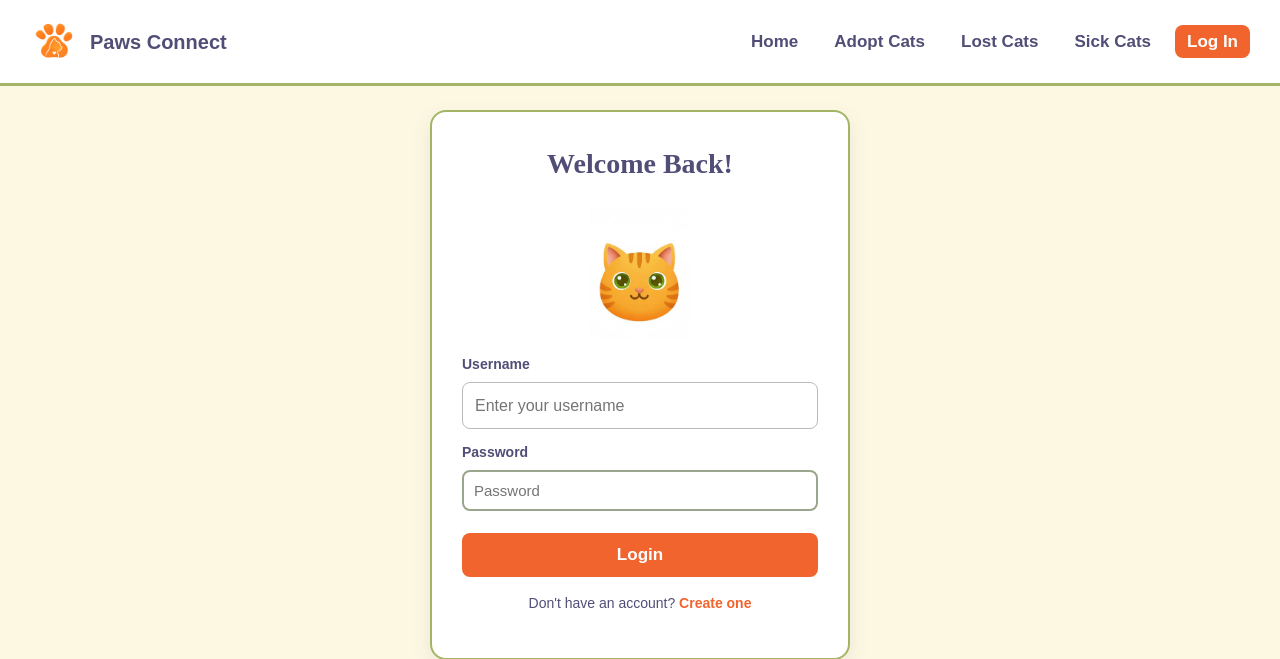
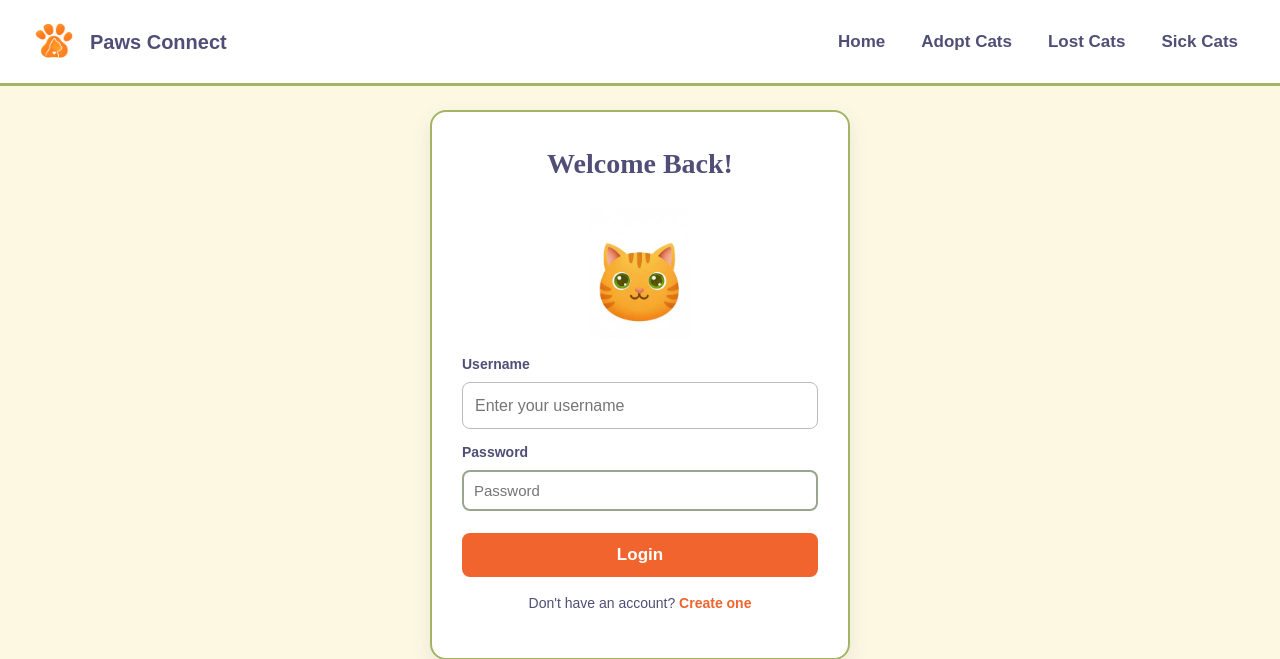
Before and after one commit to Retajkhaleed/Paws-Connect, a PHP site: page /login.php in a window 1280 px wide. Shown: the top 659 px of the page. Run offline with PHP 8.4, Linux system fonts and the light colour scheme.

Commit message:
Refactor login.php for improved readability and structure

```diff
--- a/login.php
+++ b/login.php
@@ -51,7 +51,6 @@ if ($_SERVER["REQUEST_METHOD"] === "POST") {
       <li><a href="adoptable-cats.php">Adopt Cats</a></li>
       <li><a href="lost-cats.php">Lost Cats</a></li>
       <li><a href="sick.php">Sick Cats</a></li>
-      <li><a href="login.php" class="home-btn">Log In</a></li>
     </ul>
   </nav>
 </header>
```
